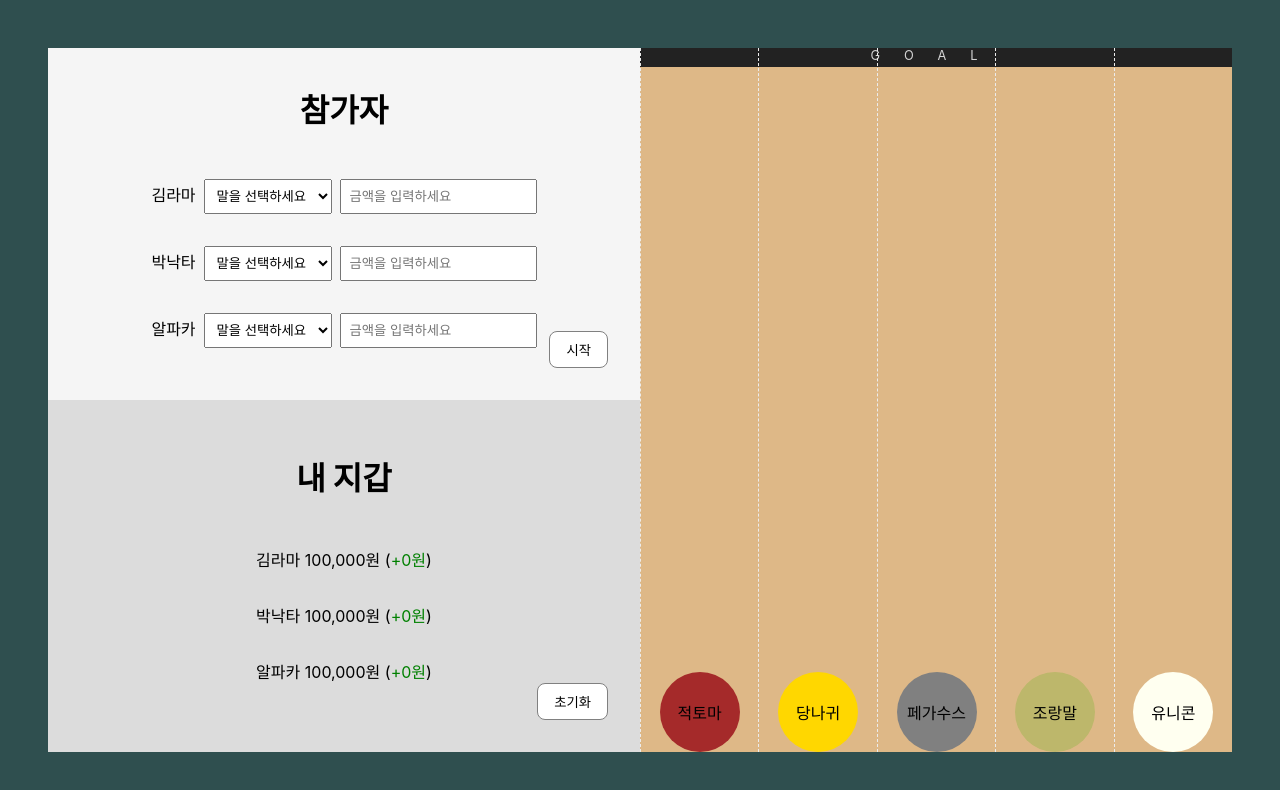
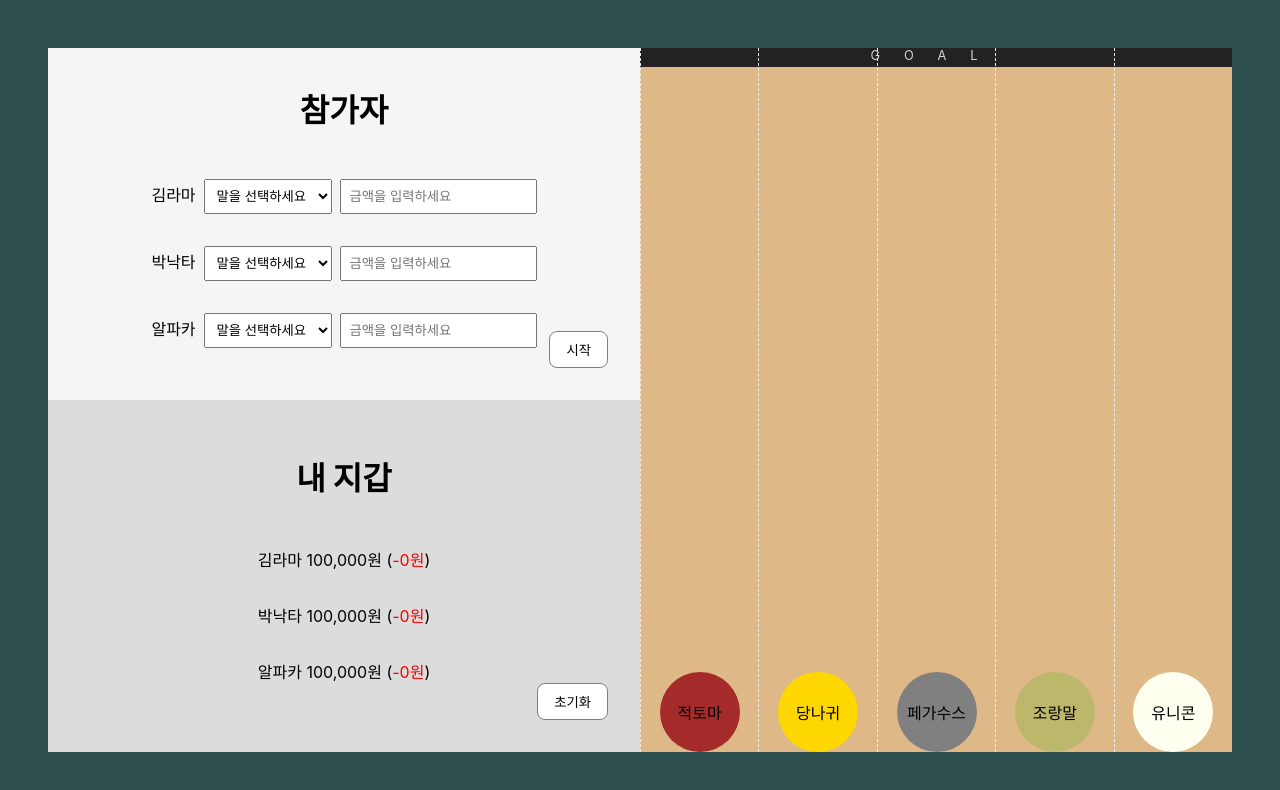
Before and after one commit to dayoung0510/horse-riding, a React (Create React App) app: page / in a window 1280 px wide. Shown: the top 790 px of the page. Built offline with nearby package versions, Linux system fonts and the light colour scheme.

Commit message:
지갑 안에 돈이 계속 줄어들어요...

```diff
--- a/src/App/context.ts
+++ b/src/App/context.ts
@@ -17,7 +17,7 @@ export type BettingType = BettingInfoType[];
 export type GameStateType = {
   speedDistribution: number[];
   isOngoing: boolean;
-  winnerHorse: string;
+  winnerHorse: number;
 };
 
 export type GameContextProps = {
@@ -41,7 +41,7 @@ export const participantsValues = {
 export const defaultValues = {
   speedDistribution: [],
   isOngoing: false,
-  winnerHorse: '',
+  winnerHorse: -1,
 };
 
 export const bettingValues = {
--- a/src/App/index.tsx
+++ b/src/App/index.tsx
@@ -8,7 +8,6 @@ import {
   BettingType,
   bettingValues,
   ParticipantsType,
-  participantsValues,
 } from 'App/context';
 import './index.css';
 
@@ -23,8 +22,6 @@ function App() {
   ]);
   const [participants, setParticipants] = useState<ParticipantsType>(people);
 
-  console.log(participants);
-
   // useEffect로 position을 1초에 1씩 올려줌 > 말 달리기
   useEffect(() => {
     const Count = setInterval(() => {
@@ -37,7 +34,43 @@ function App() {
     return () => {
       clearInterval(Count);
     };
-  }, [state.isOngoing, position]);
+  }, [state.isOngoing, position, state.winnerHorse]);
+
+  // 경주 끝난 후 내지갑 계산해주는 부분인데... 더러움
+  useEffect(() => {
+    const A = setTimeout(() => {
+      const WinnerHorse = state.winnerHorse;
+
+      bet.map((b, idx) => {
+        const BeforeAsset = participants[idx].assets;
+
+        const WinnersAsset = BeforeAsset + Number(b.bettingMoney);
+        const LoosersAsset = BeforeAsset - Number(b.bettingMoney);
+
+        if (Number(b.bettingHorse) === WinnerHorse) {
+          return setParticipants((prev) => {
+            return [
+              ...prev.slice(0, idx),
+              { ...prev[idx], assets: WinnersAsset },
+              ...prev.slice(idx + 1),
+            ];
+          });
+        }
+
+        return setParticipants((prev) => {
+          return [
+            ...prev.slice(0, idx),
+            { ...prev[idx], assets: LoosersAsset },
+            ...prev.slice(idx + 1),
+          ];
+        });
+      });
+    }, 3100);
+
+    return () => {
+      clearTimeout(A);
+    };
+  }, [bet, participants, state.winnerHorse]);
 
   const ClickStart = () => {
     setState((prevState) => {
@@ -53,7 +86,6 @@ function App() {
         currentIdx -= 1;
         [arr[currentIdx], arr[randomIdx]] = [arr[randomIdx], arr[currentIdx]];
       }
-
       return { ...prevState, isOngoing: true, speedDistribution: arr };
     });
   };
--- a/src/components/Assets.tsx
+++ b/src/components/Assets.tsx
@@ -1,4 +1,4 @@
-import React, { useContext } from 'react';
+import React, { useContext, useEffect } from 'react';
 import { people } from 'App/datas';
 import { Title, Div, Line, Btn, GreenTxt, RedTxt } from 'components/styles';
 import { GameContext } from 'App/context';
@@ -6,19 +6,19 @@ import { GameContext } from 'App/context';
 const defaultMoney = 100000;
 
 const Assets: React.FC = () => {
-  const { bet } = useContext(GameContext);
+  const { participants } = useContext(GameContext);
 
   return (
     <>
       <Div>
         <Title>내 지갑</Title>
 
-        {people.map((person) => {
+        {participants.map((person) => {
           const difference = defaultMoney - person.assets;
           return (
             <Line key={person.id}>
               {person.name} {person.assets.toLocaleString('ko-KR')}원 (
-              {difference <= defaultMoney ? (
+              {difference > defaultMoney ? (
                 <GreenTxt>+{difference}원</GreenTxt>
               ) : (
                 <>
--- a/src/components/Ground.tsx
+++ b/src/components/Ground.tsx
@@ -1,28 +1,20 @@
-import React, { useContext } from 'react';
+import React, { useContext, useEffect } from 'react';
 import { horses, people, speeds } from 'App/datas';
 import { GroundDiv, GoalLine, HorseLine, HorseGrid } from 'components/styles';
 import Horse from 'components/Horse';
 import { GameContext } from 'App/context';
 
 const Ground: React.FC = () => {
-  const { bet, state, participants, setParticipants, position } =
-    useContext(GameContext);
+  const { position, state, setState } = useContext(GameContext);
 
-  if (position === speeds[0].length - 1) {
-    const WinnerHorse = state.speedDistribution.indexOf(0);
+  const AfterRiding = state.speedDistribution.indexOf(0);
 
-    bet.map((b, idx) => {
-      const BeforeAsset = participants[idx].assets;
-
-      if (Number(b.bettingHorse) === WinnerHorse) {
-        return BeforeAsset + b.bettingMoney;
-      }
-
-      return BeforeAsset - b.bettingMoney;
+  // state에 1등말 넣어줌
+  useEffect(() => {
+    setState((prev) => {
+      return { ...prev, winnerHorse: AfterRiding };
     });
-  }
-
-  console.log(participants);
+  }, [AfterRiding, setState, state.winnerHorse]);
 
   return (
     <>
```
